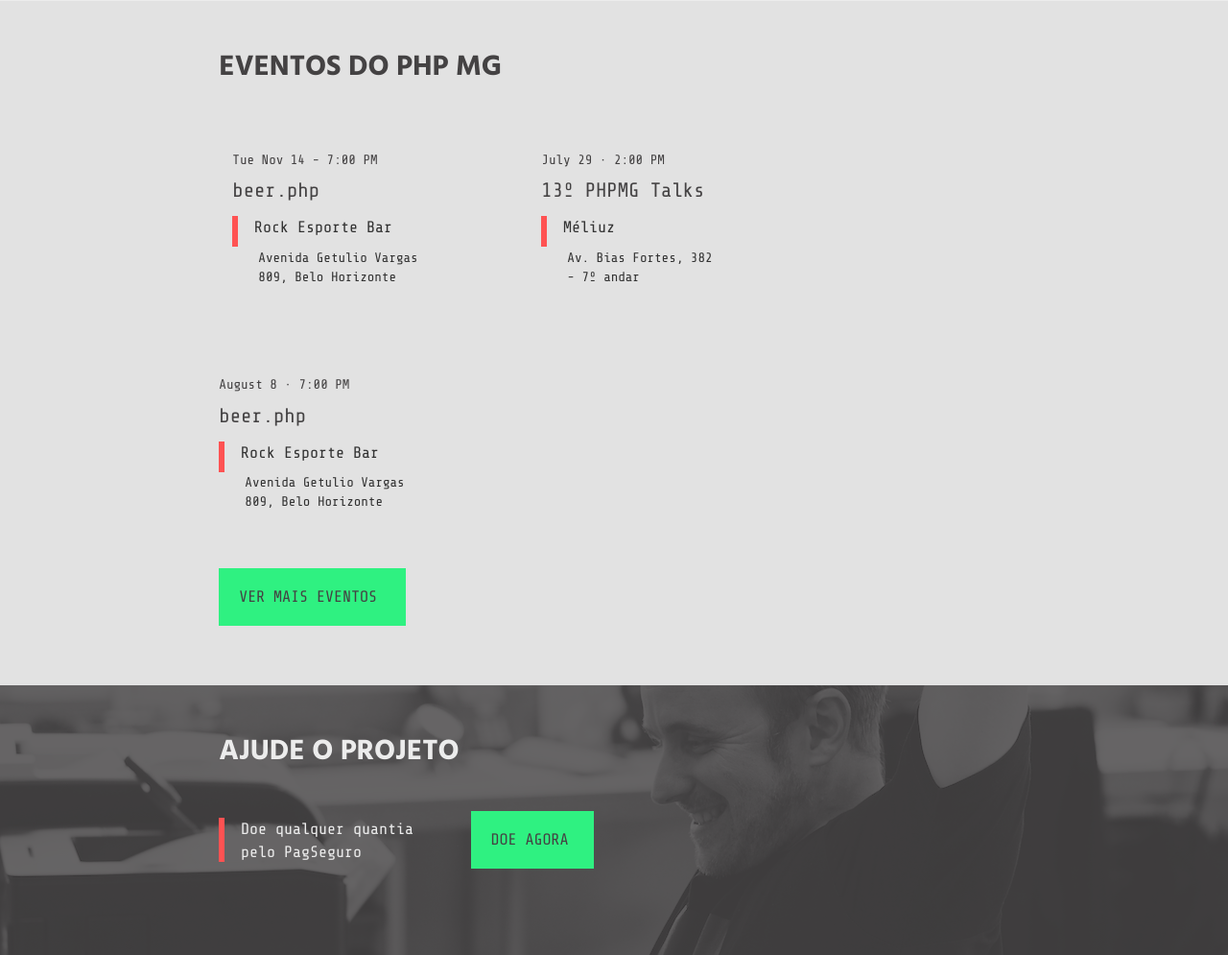
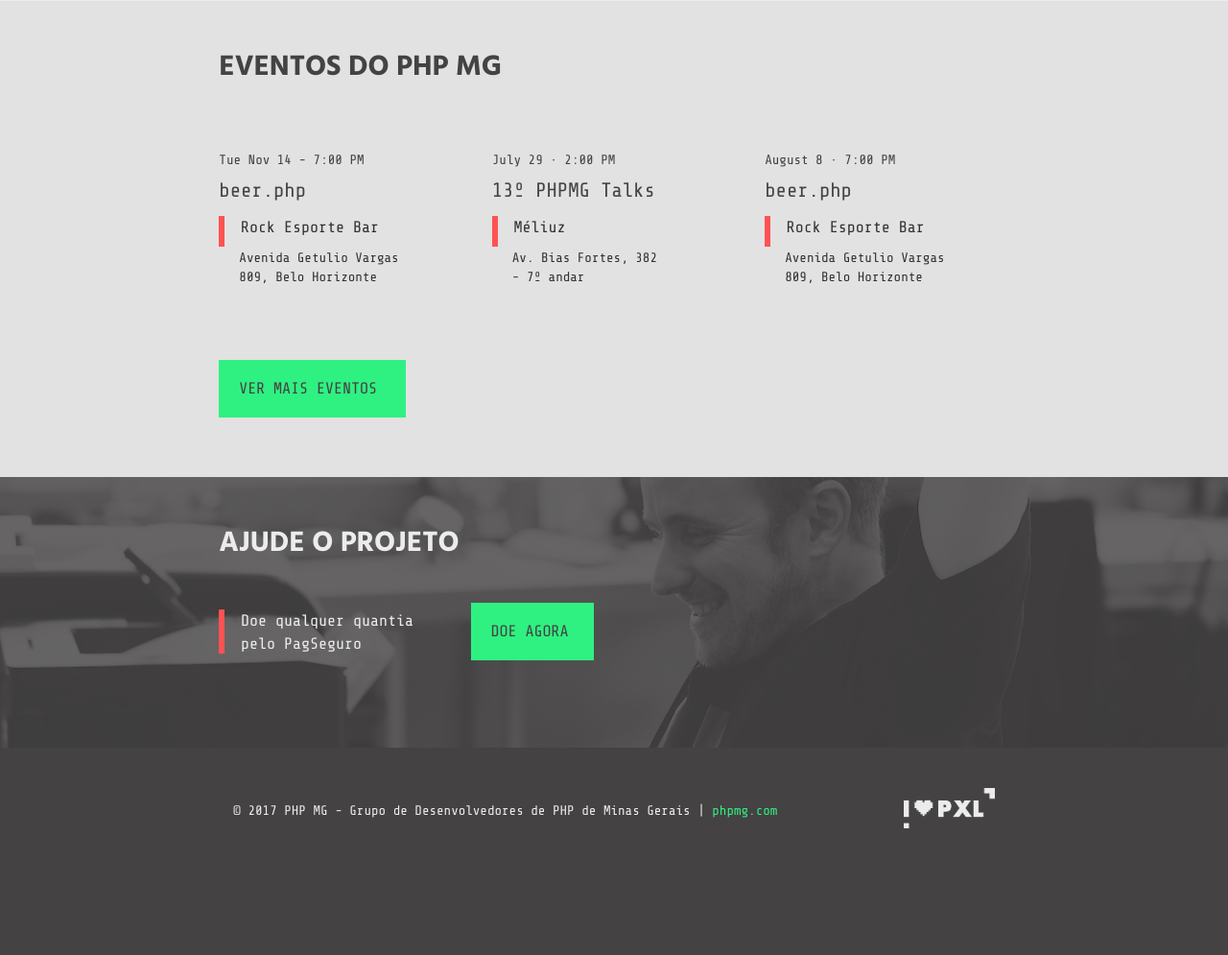
Before and after one commit to phpmg/phpmg.com, a PHP site: page / in a window 1280 px wide. Shown: the part 1239-2234 px from the top of the page at 96% size. After the commit the page ends 2102 px from the top, so only its background shows below. Run offline with PHP 8.4, Linux system fonts and the light colour scheme; some libraries are stand-ins or nearby versions.

Commit message:
ajusta dimensões das divs da primeira section

```diff
--- a/css/styles.css
+++ b/css/styles.css
@@ -151,20 +151,6 @@ section {
 
 .box-4 {
     height: 16.75em;
-    width: 21.5em;
-    margin-left: 1em;
-    margin-right: 1.5em;
-}
-
-.box-5 {
-    height: 16.75em;
-    width: 21.5em;
-    margin-right: 1.5em;
-}
-
-.box-6 {
-    height: 16.75em;
-    width: 21.5em;
 }
 
 .text-box-section {
@@ -205,7 +191,7 @@ section {
 }
 
 .text-space {
-    margin-right: 2em;
+    margin-right: 3em;
 }
 
 .btn-section {
--- a/index.html
+++ b/index.html
@@ -82,31 +82,37 @@
       <div class="col-md-offset-2 col-md-8 col-md-offset-2">
         <h2 class="title-main">eventos do php mg</h2>
           <div class="row">
-              <div class="col-md-4 col-md-offset-0 box-4">
+              <div class="col-md-4 col-md-offset-0">
+                <div class="box-4">
                   <p class="title-top text-style-box">Tue Nov 14 - 7:00 PM</p>
                   <h2 class="text-box-section text-style-box">beer.php</h2>
                     <div class="phrase-2">
-                    <p class="stick-2"></p>
+                      <span class="stick-2"></span>
                       <p class="text-after-stick">Rock Esporte Bar</p>
                       <p class="text-address">Avenida Getulio Vargas<br> 809, Belo Horizonte</p>
                     </div>
                 </div>
-              <div class="col-md-4 col-md-offset-0 box-5">
+              </div>
+              <div class="col-md-4 col-md-offset-0">
+                <div class="box-4">
                   <p class="title-top text-style-box">July 29 · 2:00 PM</p>
                   <h2 class="text-box-section text-style-box">13º PHPMG Talks</h2>
                      <div class="phrase-2">
-                    <p class="stick-2"></p>
+                      <span class="stick-2"></span>
                       <p class="text-after-stick text-space text-after-space">Méliuz</p>
                       <p class="text-address">Av. Bias Fortes, 382<br> - 7º andar</p>
                     </div>
                 </div>
-              <div class="col-md-4 col-md-offset-0 box-6">
+              </div>
+              <div class="col-md-4 col-md-offset-0">
+                <div class="box-4">
                   <p class="title-top text-style-box">August 8 · 7:00 PM</p>
                   <h2 class="text-box-section text-style-box">beer.php</h2>
                     <div class="phrase-2">
-                    <p class="stick-2"></p>
+                      <span class="stick-2"></span>
                       <p class="text-after-stick">Rock Esporte Bar</p>
                       <p class="text-address">Avenida Getulio Vargas<br> 809, Belo Horizonte</p>
+                    </div>
                 </div>
               </div>
             </div>
```
Lines whose indentation alone changed are shown as unchanged.
